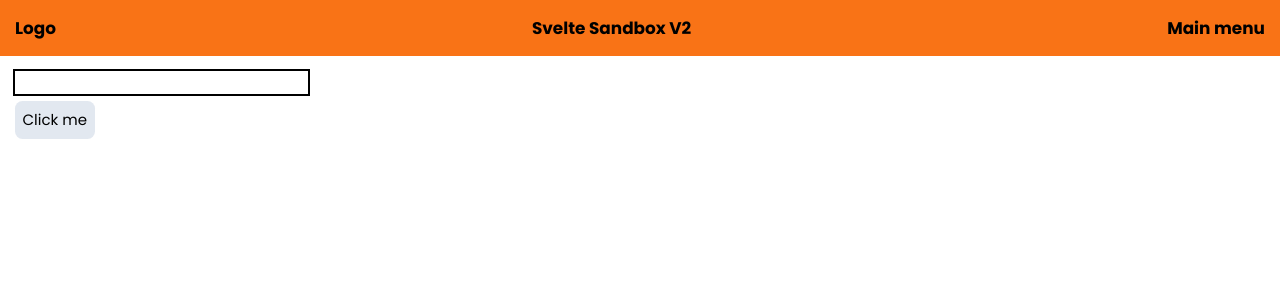
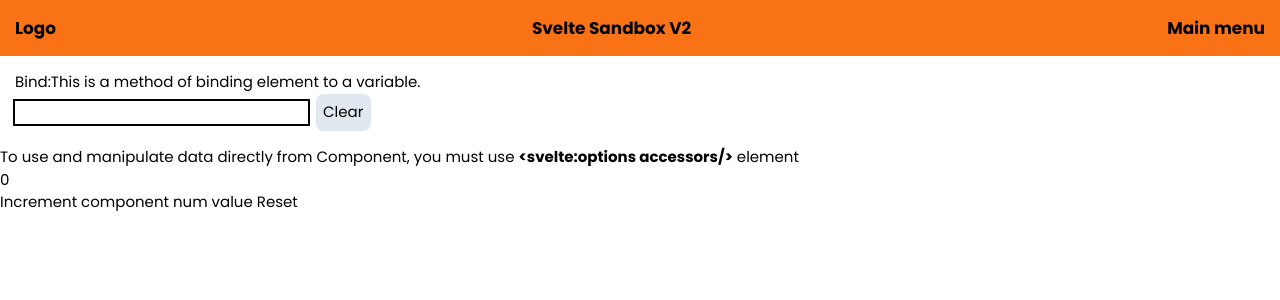
Before and after one commit to zdotdev/Svelte-Sandbox-V2, a SvelteKit app: page /bindingThis in a window 1280 px wide. Shown: the top 300 px of the page. Built offline with nearby package versions, Linux system fonts and the light colour scheme.

Commit message:
Added binding this

```diff
--- a/src/routes/bindingThis/+page.svelte
+++ b/src/routes/bindingThis/+page.svelte
@@ -1,9 +1,24 @@
 <script>
+    import Component from "./component.svelte";
+    let inputElement;
 
+    function handleClick() {
+        inputElement.value = '';
+    }
+
+    let component
+
+    const must = "<svelte:options accessors/>"
 </script>
-<div class="flex flex-col gap-2 m-4">
-    <div class="flex flex-col gap-2">
-        <input type="text" class="outline outline-2 w-fit">
-        <button class="bg-slate-200 rounded-lg p-2 w-fit">Click me</button>
+
+<div class="m-4">
+    <p>Bind:This is a method of binding element to a variable.</p>
+    <div class="flex gap-2 items-center">
+        <input type="text" bind:this={inputElement}  class="outline outline-2 h-fit" />
+        <button class="bg-slate-200 rounded-lg p-2 h-fit" on:click={handleClick}>Clear</button>
     </div>
 </div>
+<p>To use and manipulate data directly from Component, you must use <strong>{must}</strong> element</p>
+<Component bind:this={component}/>
+<button on:click={() => {component.num++}}>Increment component num value</button>
+<button on:click={component.reset}>Reset</button>
--- /dev/null
+++ b/src/routes/bindingThis/component.svelte
@@ -0,0 +1,13 @@
+<svelte:options accessors/>
+<script>
+    export let num = 0 // export the variable to be used in the parent component
+
+    export function reset(){
+        num = 0
+    }
+
+</script>
+
+<div>
+    <p>{num}</p>
+</div>
```
